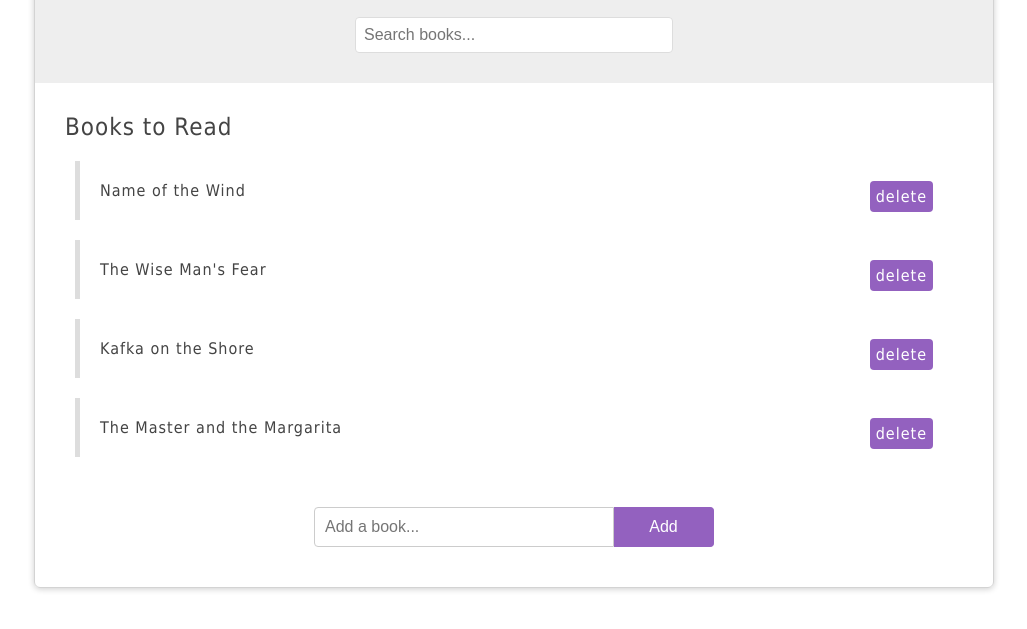
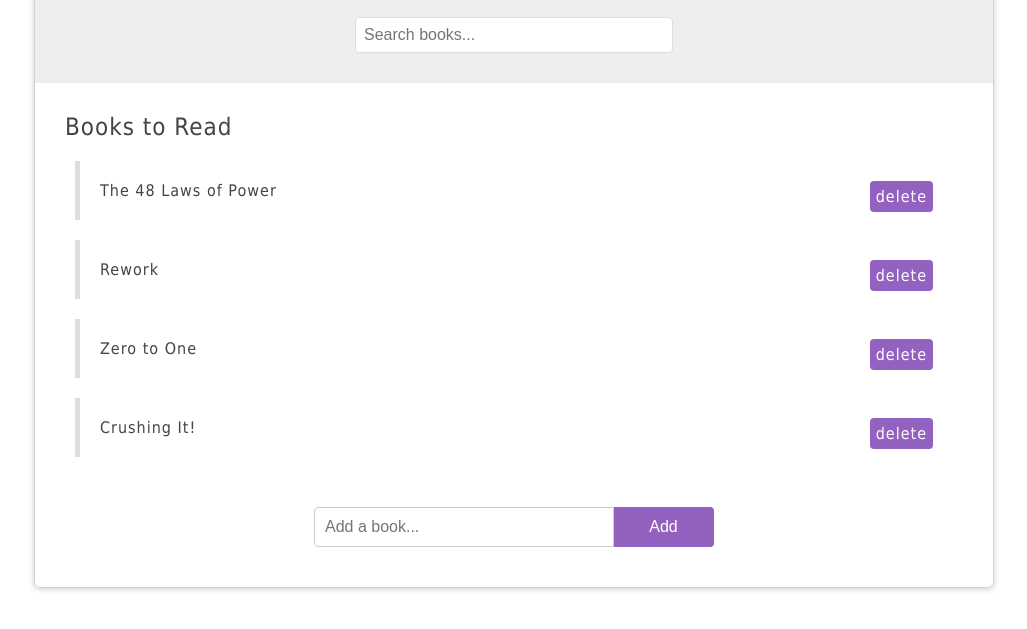
Before and after one commit to timmywheels/js-dom, a plain HTML site: page index.html in a window 1280 px wide. Shown: the part 111-740 px from the top of the page, without its empty margins (126-1153 px from the left). Drawn offline with Linux system fonts and the light colour scheme.

Commit message:
Lesson 14

```diff
--- a/app.js
+++ b/app.js
@@ -1,3 +1,14 @@
+
+var book = document.querySelector('li:first-child .name')
+
+book.getAttribute('class') //returns name
+book.setAttribute('class', ' name-2') //changes class to name-2
+book.hasAttribute('class') //returns true
+book.hasAttribute('href') //returns false
+book.removeAttribute('class') //removes class attribute
+book.setAttribute('class', 'name') //sets class attribute to 'name'
+
+
 const list = document.querySelector('#book-list ul');
 
 //delete books
--- a/index.html
+++ b/index.html
@@ -21,19 +21,19 @@
 	    	<h2 class="title">Books to Read</h2>
 	    	<ul>
 	    		<li>
-	    			<span class="name">Name of the Wind</span>
+	    			<span class="name">The 48 Laws of Power</span>
 	    			<span class="delete">delete</span>
 	    		</li>
 	    		<li>
-	    			<span class="name">The Wise Man's Fear</span>
+	    			<span class="name">Rework</span>
 	    			<span class="delete">delete</span>
 	    		</li>
 	    		<li>
-	    			<span class="name">Kafka on the Shore</span>
+	    			<span class="name">Zero to One</span>
 	    			<span class="delete">delete</span>
 	    		</li>
 	    		<li>
-	    			<span class="name">The Master and the Margarita</span>
+	    			<span class="name">Crushing It!</span>
 	    			<span class="delete">delete</span>
 	    		</li>
 	    	</ul>
```
